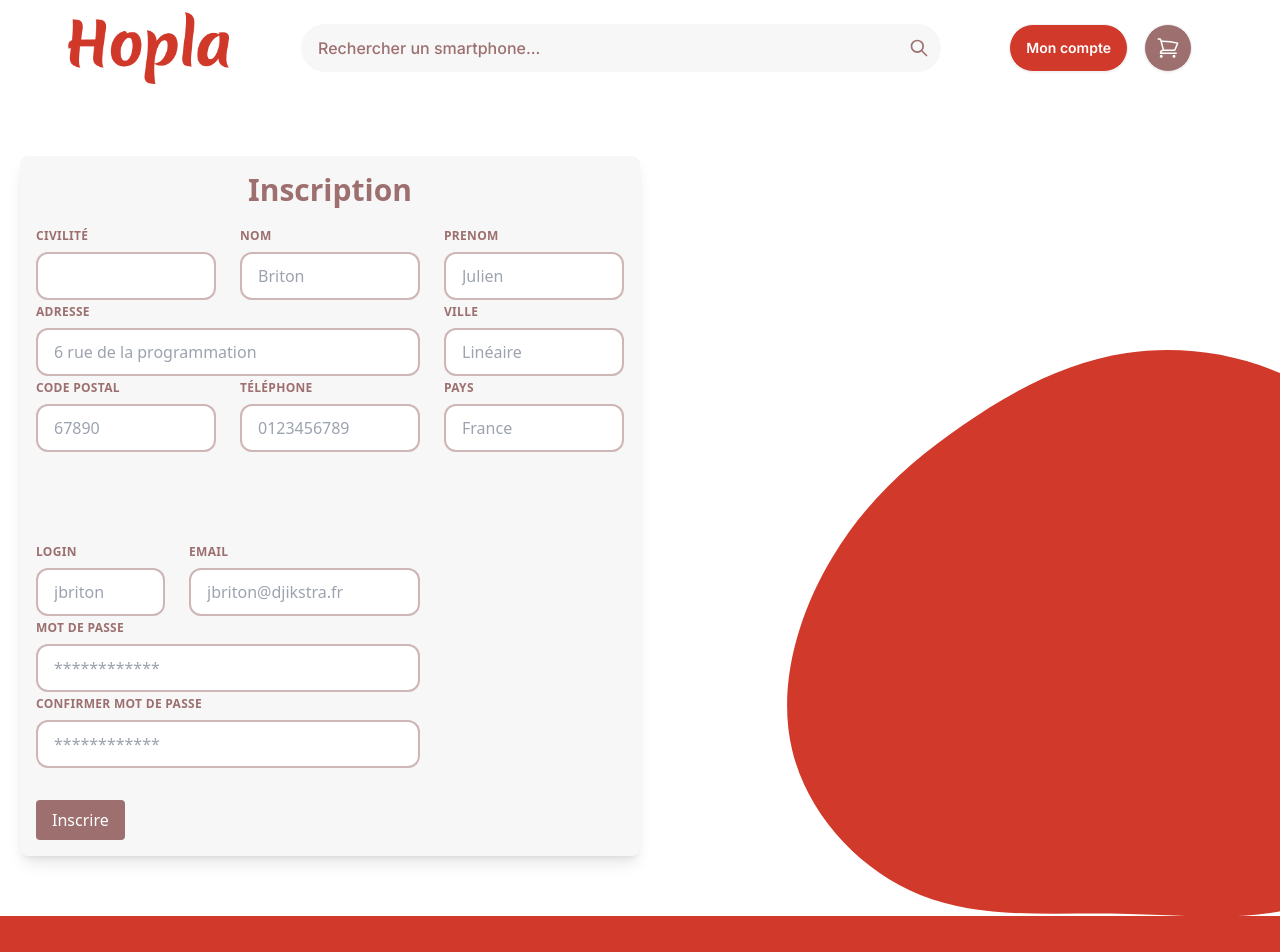
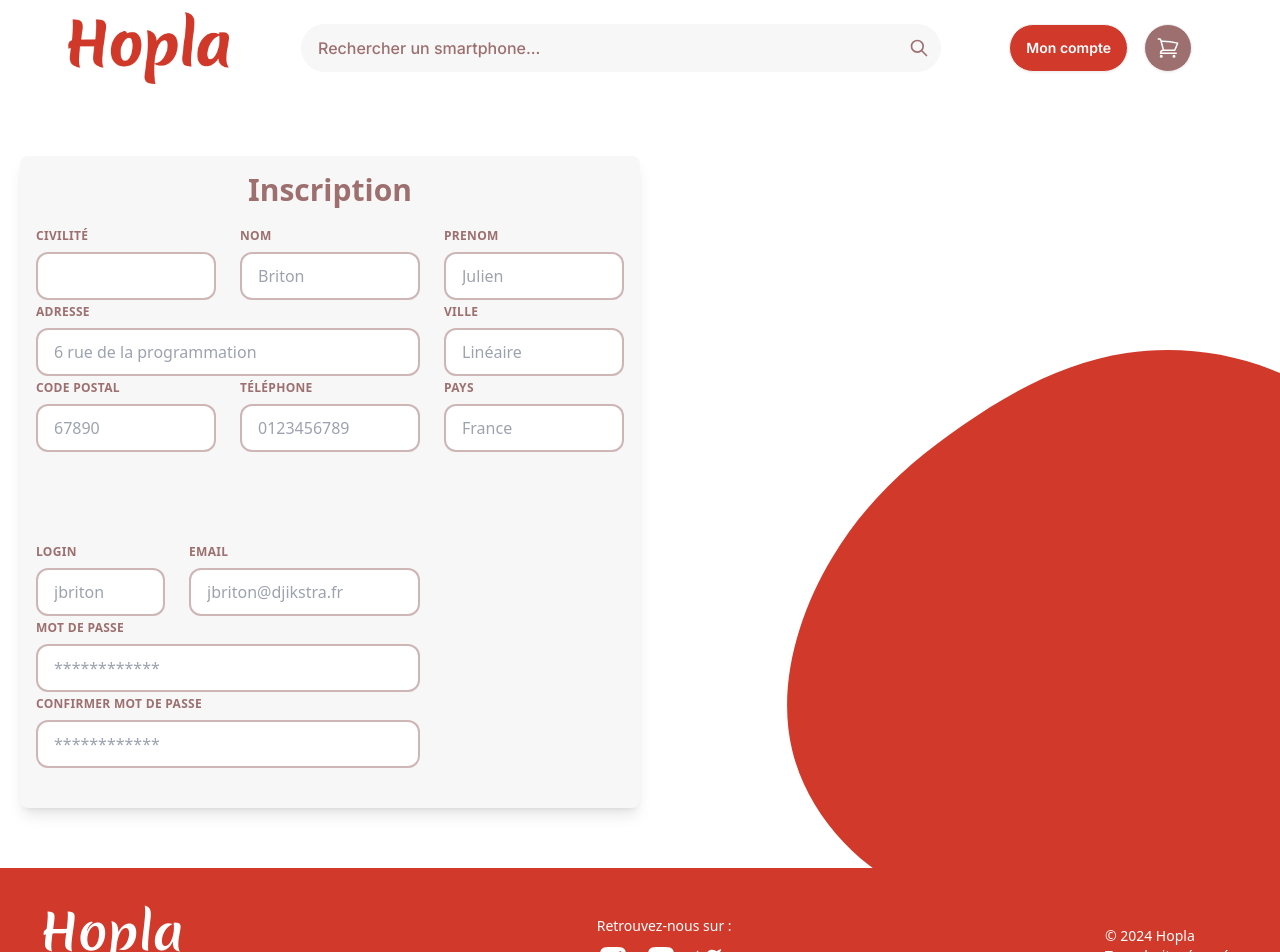
Before and after one commit to bastianfbr-si-web/projet_fabre_bastian, an Angular app in the folder frontend/: page / in a window 1280 px wide. Shown: the top 952 px of the page. Built offline with nearby package versions, Linux system fonts and the light colour scheme.

Commit message:
feat(compte_formulaire): :sparkles: add CommonModule and hide button if not valid

```diff
--- a/frontend/src/app/compte-formulaire/compte-formulaire.component.html
+++ b/frontend/src/app/compte-formulaire/compte-formulaire.component.html
@@ -82,5 +82,5 @@
       </div>
     </div>
   </div>
-  <button type="submit" class="bg-tertiary text-white mt-2 px-4 py-2 rounded">Inscrire</button>
+  <button type="submit" [ngClass]="{'class-active': inscriptionForm.valid, 'hidden': !inscriptionForm.valid}" [disabled]="!inscriptionForm.valid" class="bg-tertiary text-white mt-2 px-4 py-2 rounded">Inscrire</button>
 </form>
--- a/frontend/src/app/compte-formulaire/compte-formulaire.component.ts
+++ b/frontend/src/app/compte-formulaire/compte-formulaire.component.ts
@@ -1,10 +1,11 @@
+import { CommonModule } from '@angular/common';
 import { Component, OnInit } from '@angular/core';
 import { FormBuilder, FormGroup, FormsModule, ReactiveFormsModule, Validators } from '@angular/forms';
 
 @Component({
   selector: 'app-compte-formulaire',
   standalone: true,
-  imports: [FormsModule, ReactiveFormsModule],
+  imports: [CommonModule, FormsModule, ReactiveFormsModule],
   templateUrl: './compte-formulaire.component.html',
   styleUrl: './compte-formulaire.component.css'
 })
```
